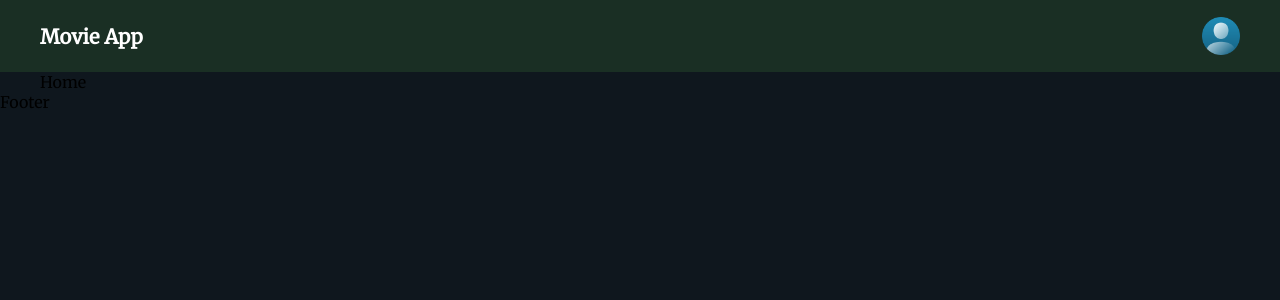
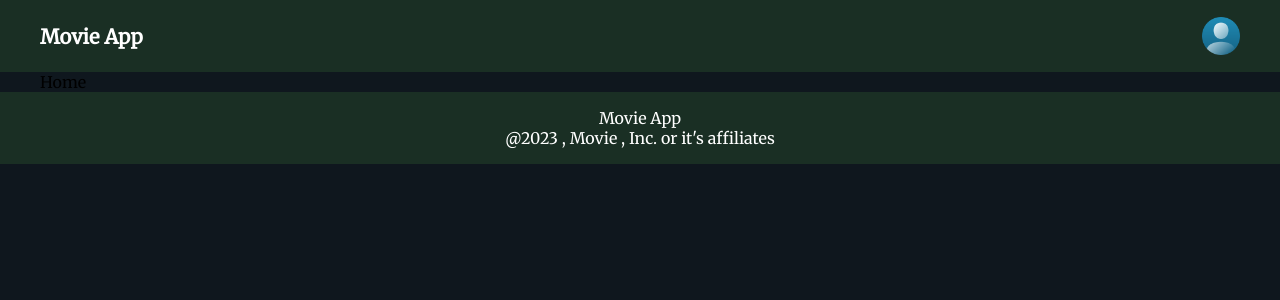
Before and after one commit to Hemantchuabey/Movie-Rating, a React (Create React App) app: page / in a window 1280 px wide. Shown: the top 300 px of the page. Built offline with nearby package versions, Linux system fonts and the light colour scheme.

Commit message:
Added content and styling for Footer.

```diff
--- a/src/Components/Footer/Footer.js
+++ b/src/Components/Footer/Footer.js
@@ -1,7 +1,12 @@
 import React from "react";
-
+import "./Footer.scss";
 const Footer = () => {
-  return <div>Footer</div>;
+  return (
+    <div className="footer">
+      <div>Movie App</div>
+      <div>@2023 , Movie , Inc. or it's affiliates</div>
+    </div>
+  );
 };
 
 export default Footer;
--- a/src/Components/Footer/Footer.scss
+++ b/src/Components/Footer/Footer.scss
@@ -0,0 +1,11 @@
+@import "../../Common/color.scss";
+
+.footer{
+    background-color: $secondary-color;
+    height: 72px;
+    display: flex;
+    justify-content: center;
+    align-items: center;
+    color: $font-primary;
+    flex-direction: column;
+}
```
